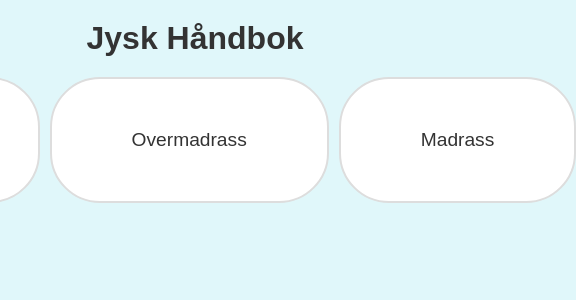
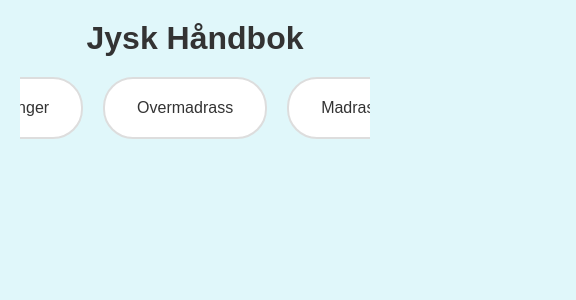
Before and after one commit to FetterPetter/jysktesting, a React (Vite) app: page / in a window 390 px wide. Shown: the top 300 px of the page, 576 px wide, since content can reach past the window. Built offline with nearby package versions, Linux system fonts and the light colour scheme.

Commit message:
chore(data): styling iteminformation on click more styling idk?

```diff
--- a/src/index.css
+++ b/src/index.css
@@ -31,7 +31,18 @@
   justify-content: center;
   gap: 10px;
   margin-bottom: 20px;
+  flex-wrap: wrap;
 }
+.button-container.scrollable {
+  overflow-x: auto;
+  white-space: nowrap;
+  flex-wrap: nowrap;
+  padding: 10px 0;
+}
+.button-container.scrollable .button {
+  flex: 0 0 auto;
+}
+
 /* Modal styling */
 .modal-content {
   padding: 20px;
@@ -102,18 +113,20 @@
 button:hover {
   color: #007bff;
 }
+
 /* Basic button styles */
 .button {
-  padding: 50px 80px; /* Increased padding for a larger touch target */
+  padding: 50px 80px;
   background-color: #fff;
   border: 2px solid #ddd;
   border-radius: 50px;
   cursor: pointer;
-  font-size: 1.2rem; /* Larger text for better readability */
+  font-size: 1.2rem;
   transition:
     background-color 0.3s ease,
     border-color 0.3s ease;
 }
+
 /* Active/selected button styles */
 .button.active {
   background-color: #007bff;
@@ -146,6 +159,7 @@
 .item-card ul {
   list-style: none;
 }
+
 .top-items {
   position: absolute;
   top: 10%;
@@ -159,16 +173,85 @@
   width: 100%;
   margin: 0;
   padding: 10px;
-  font-family:
-    "Courier New", Courier, monospace; /* Different font for the bottom items */
+  font-family: "Courier New", Courier, monospace;
   text-align: center;
   font-size: 2.4rem;
   background-color: #bde6eb;
 }
+
 .extra-spacing {
   color: #666;
 }
+
 .bottom-item {
   color: #333333;
   font-size: 3.4rem;
 }
+
+/* ----------- MOBILE STYLES ----------- */
+@media (max-width: 600px) {
+  /* Gjør modalen full bredde på mobil */
+  .modal-backdrop > div {
+    width: 100% !important;
+    height: auto;
+    max-height: 95vh;
+    border-radius: 0;
+    padding: 1.5rem 1rem !important;
+  }
+
+  .modal-backdrop h2 {
+    font-size: 1.2rem !important;
+    padding: 0.5rem !important;
+  }
+
+  .modal-backdrop button {
+    top: 0.75rem !important;
+    right: 0.75rem !important;
+    font-size: 1.8rem !important;
+  }
+
+  /* Grid med én kolonne */
+  .grid {
+    grid-template-columns: 1fr;
+    gap: 16px;
+  }
+
+  .item-card img {
+    height: 150px;
+  }
+
+  .bottom-items {
+    font-size: 1.6rem;
+    padding: 5px;
+  }
+
+  .bottom-item {
+    font-size: 2rem;
+  }
+
+  .button {
+    padding: 20px 32px;
+    font-size: 1rem;
+    border-radius: 30px;
+  }
+
+  /* Scrollbare knapper (kategori/filter) */
+  .button-container {
+    overflow-x: auto;
+    flex-wrap: nowrap;
+    padding-bottom: 10px;
+  }
+
+  .button-container .button {
+    flex: 0 0 auto;
+    margin-right: 10px;
+  }
+
+  .modal-content {
+    font-size: 0.95rem;
+  }
+
+  .modal-title {
+    font-size: 1.3rem;
+  }
+}
--- a/src/modules/data.ts
+++ b/src/modules/data.ts
@@ -413,7 +413,7 @@
         height: "6cm",
         material: "Gelskum",
         core: "40 kg/m³",
-        firmness: "Medium",
+        firmness: "Myk",
         firm: 50,
       },
       message:
```
